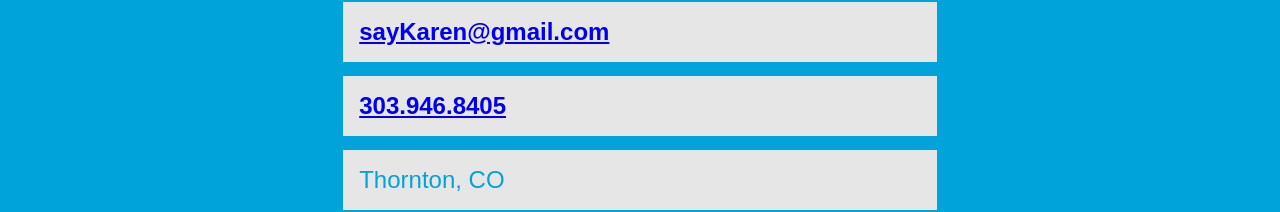
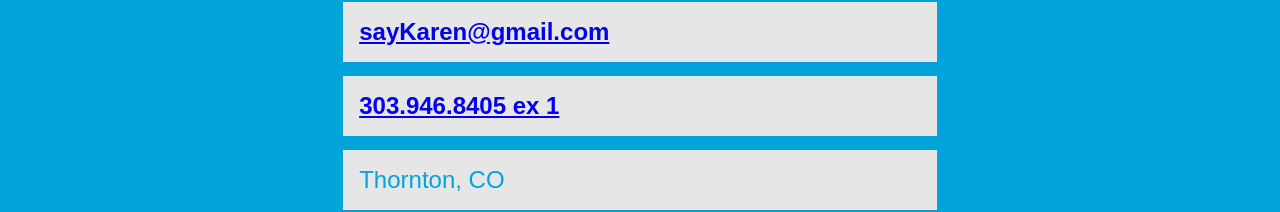
Before and after one commit to saykaren/saykarenaugsix, a React (Create React App) app: page /contact in a window 1280 px wide. Shown: the part 172-384 px from the top of the page. Built offline with nearby package versions, Linux system fonts and the light colour scheme.

Commit message:
./publish.sh

```diff
--- a/src/Components/App/App.js
+++ b/src/Components/App/App.js
@@ -14,7 +14,6 @@ const App = () => (
     <Route exact strict path ="/saykaren.github.io/saykarenaugsix_deploy/" component={Home}/>
   </Router>
   </div>
-
   );
 
 export default App;
--- a/src/Components/App/ContactMe.js
+++ b/src/Components/App/ContactMe.js
@@ -30,7 +30,7 @@ const ContactMe = () => (
       >
         <i className="fa fa-phone" aria-hidden="true"></i>
         <a href="tel:+3039468405">
-          303.946.8405
+          303.946.8405 ex 1
         </a>
       </section>
 
```
Also changed, not shown: 1 other file (tests, documents, lock files or other folders).
